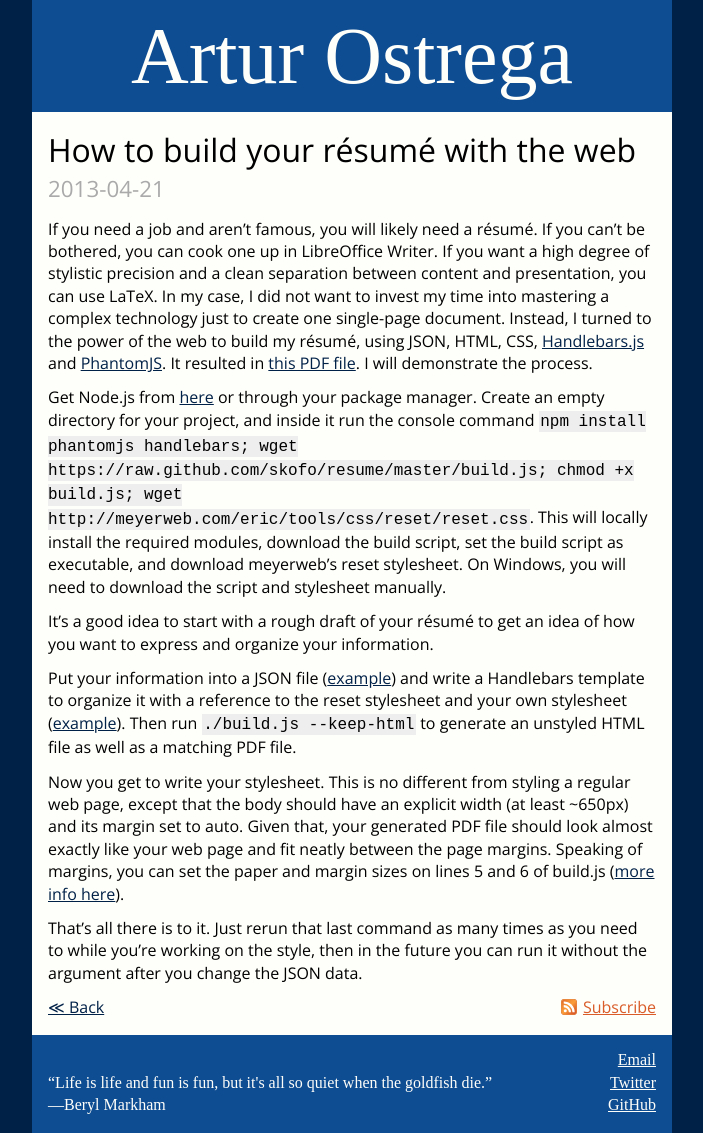
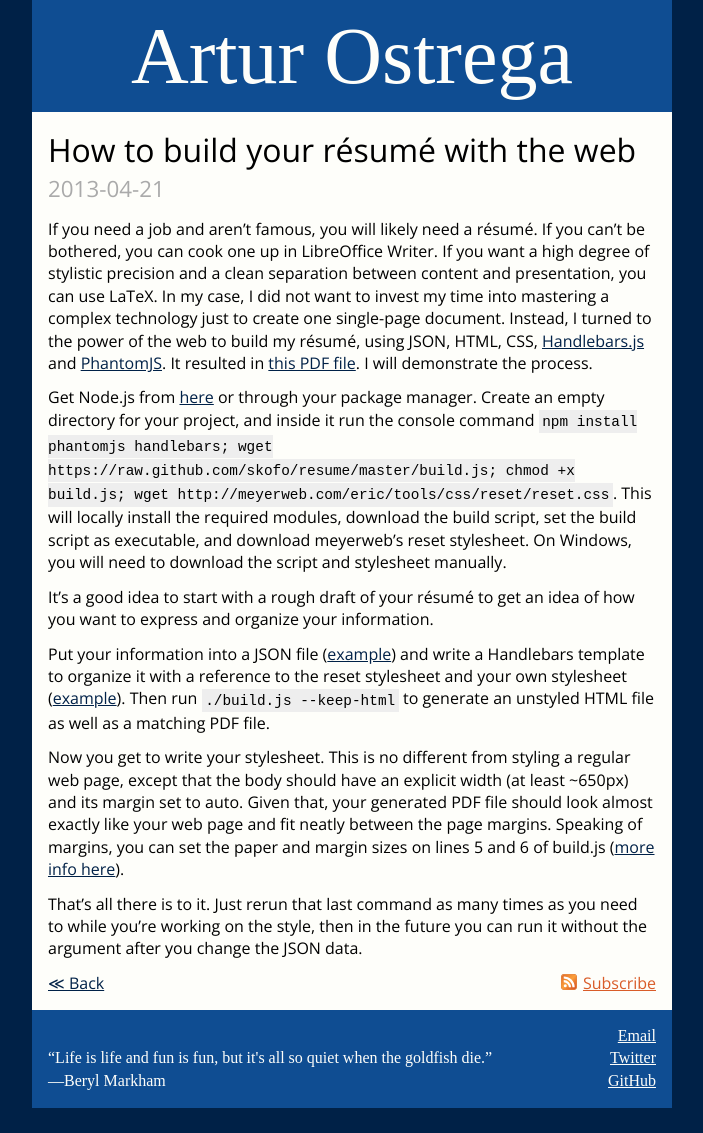
Before and after one commit to aostrega/blog.github.io, a Jekyll site: the page built from _posts/2013-04-21-how-to-build-your-resume-with-the-web.md, in a window 1280 px wide. Shown: the whole page, without its empty margins (288-991 px from the left). Built offline with Jekyll 4.4.1, drawn with Linux system fonts in a browser that asks for light colours; some web fonts are replaced; Markdown is read by kramdown in place of the engine named in the settings; comment, search, counter and statistics services are not loaded; after the commit the page ends 1108 px from its top, so only the background shows below that.

Commit message:
made code font smaller

```diff
--- a/css/style.css
+++ b/css/style.css
@@ -22,7 +22,8 @@ b, strong {
 code {
   font-family: "Droid Sans Mono", monospace;
   background-color: #EEE;
-  padding: .1em;
+  font-size: .9em;
+  padding: .25em;
 }
 
 header, footer {
```
